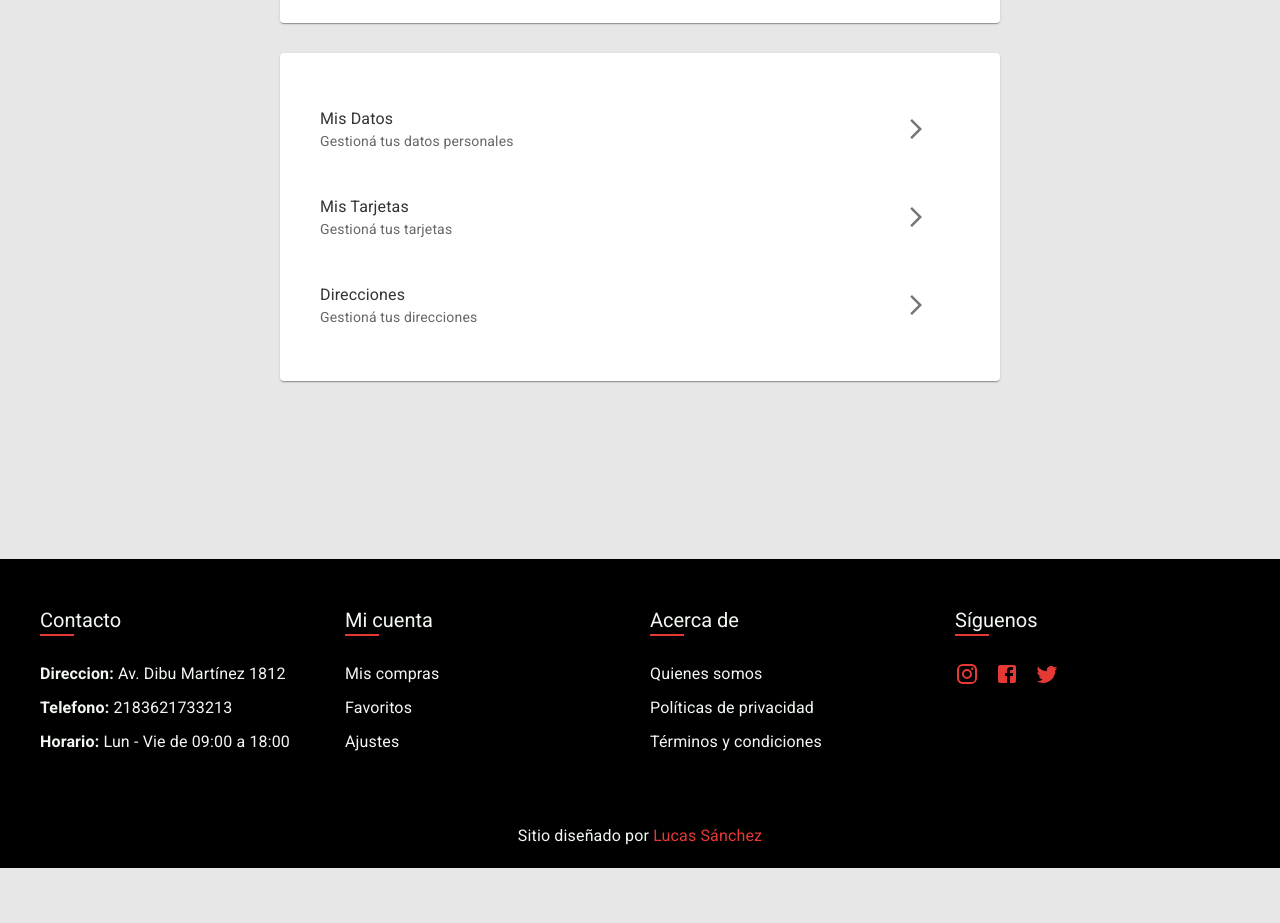
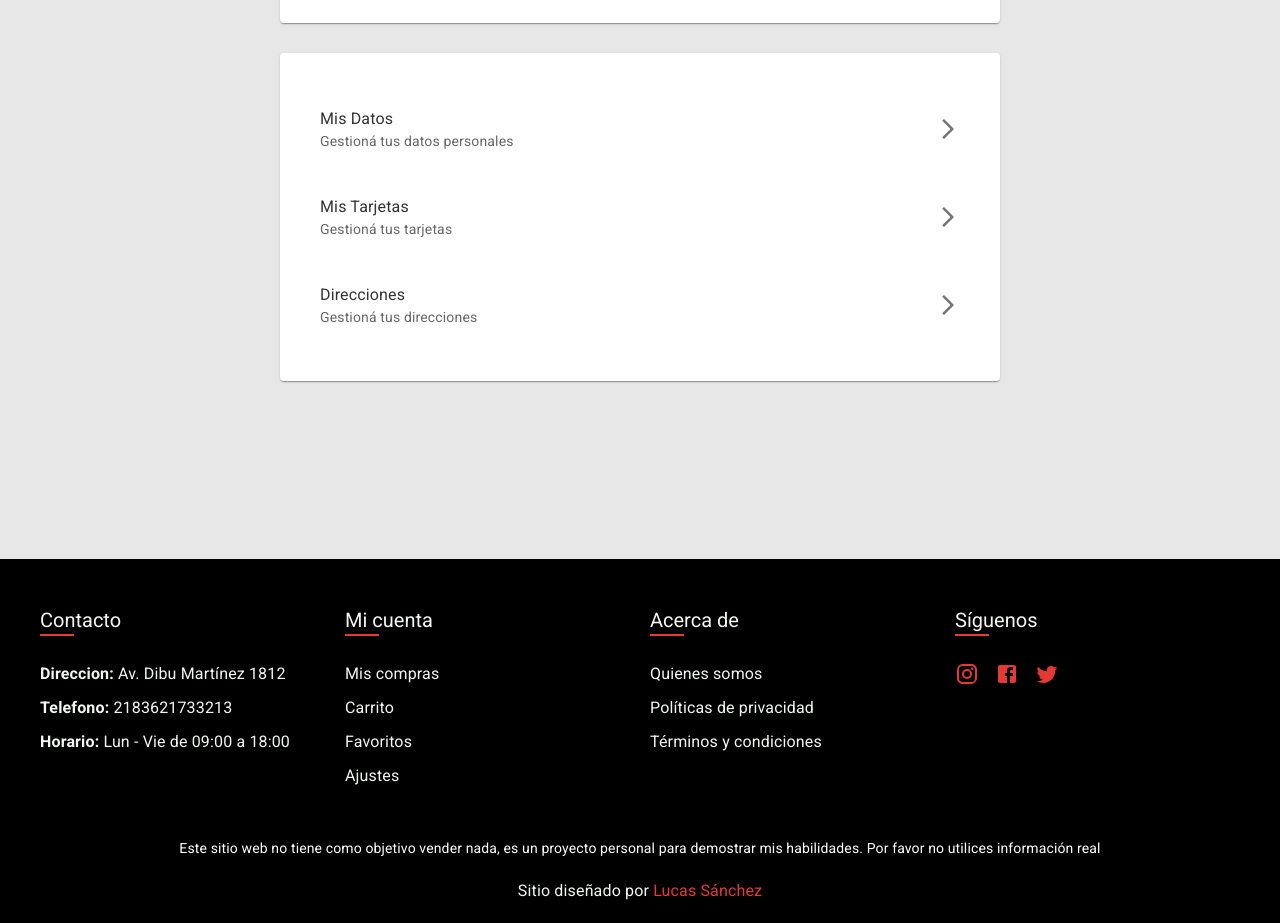
Before and after one commit to lucas-s4nchez/ecommerce-react-redux, a React (Vite) app: page /account in a window 1280 px wide. Shown: the part 206-1129 px from the top of the page. Before the commit the page ends 1074 px from the top, so only its background shows below. Built offline with nearby package versions, Linux system fonts and the light colour scheme; no server answers; the database is empty; sample sign-in values are in the browser's storage.

Commit message:
style: :lipstick: arreglando estilos de varias cosas
arreglando estilos de varias cosas

```diff
--- a/src/components/footer/Footer.jsx
+++ b/src/components/footer/Footer.jsx
@@ -50,13 +50,19 @@ export const Footer = () => {
             </FooterItemTitleStyled>
             {isAuthenticated ? (
               <>
-                {" "}
                 <Link
                   sx={{ textDecoration: "none", color: "white.cream" }}
                   component={RouterLink}
                   to="/purchases"
                 >
                   Mis compras
+                </Link>
+                <Link
+                  sx={{ textDecoration: "none", color: "white.cream" }}
+                  component={RouterLink}
+                  to="/cart"
+                >
+                  Carrito
                 </Link>
                 <Link
                   sx={{ textDecoration: "none", color: "white.cream" }}
@@ -117,7 +123,18 @@ export const Footer = () => {
             </Box>
           </FooterItemContainerStyled>
         </FooterContainerStyled>
-
+        <Typography
+          sx={{
+            color: "HighlightText",
+            margin: 0,
+            textAlign: "center",
+            fontSize: "14px",
+          }}
+        >
+          Este sitio web no tiene como objetivo vender nada, es un proyecto
+          personal para demostrar mis habilidades. Por favor no utilices
+          información real
+        </Typography>
         <FooterCopyrightStyled>
           Sitio diseñado por{" "}
           <Typography
--- a/src/components/navbar/Navbar.jsx
+++ b/src/components/navbar/Navbar.jsx
@@ -53,6 +53,7 @@ export const Navbar = () => {
                   size="large"
                   color="inherit"
                   aria-label="Buscar un producto"
+                  sx={{ padding: { xs: "5px", sm: "12px" } }}
                 >
                   <SearchIcon />
                 </IconButton>
@@ -63,6 +64,7 @@ export const Navbar = () => {
                   size="large"
                   aria-label="Ir al carrito"
                   color="inherit"
+                  sx={{ padding: { xs: "5px", sm: "12px" } }}
                 >
                   <Badge badgeContent={totalItemsInCart} color="error">
                     <ShoppingBagIcon />
@@ -72,8 +74,9 @@ export const Navbar = () => {
               <IconButton
                 size="large"
                 color="inherit"
-                aria-label="open drawer"
+                aria-label="Abrir Menú"
                 onClick={handleOpenMenu}
+                sx={{ padding: { xs: "5px", sm: "12px" } }}
               >
                 <MenuIcon />
               </IconButton>
--- a/src/pages/account/AccountPage.jsx
+++ b/src/pages/account/AccountPage.jsx
@@ -71,13 +71,13 @@ export const AccountPage = () => {
               to="/userInfo"
             >
               <ListItem sx={{ padding: 0 }}>
-                <ListItemButton sx={{ padding: 2 }}>
+                <ListItemButton sx={{ padding: { xs: 1, sm: 2 } }}>
                   <ListItemText
                     primary="Mis Datos"
                     secondary="Gestioná tus datos personales"
                     sx={{ color: "secondary.light" }}
                   />
-                  <ListItemIcon>
+                  <ListItemIcon sx={{ justifyContent: "end" }}>
                     <ArrowForwardIosIcon />
                   </ListItemIcon>
                 </ListItemButton>
@@ -89,13 +89,13 @@ export const AccountPage = () => {
               to="/cards"
             >
               <ListItem sx={{ padding: 0 }}>
-                <ListItemButton sx={{ padding: 2 }}>
+                <ListItemButton sx={{ padding: { xs: 1, sm: 2 } }}>
                   <ListItemText
                     primary="Mis Tarjetas"
                     secondary="Gestioná tus tarjetas"
                     sx={{ color: "secondary.light" }}
                   />
-                  <ListItemIcon>
+                  <ListItemIcon sx={{ justifyContent: "end" }}>
                     <ArrowForwardIosIcon />
                   </ListItemIcon>
                 </ListItemButton>
@@ -107,13 +107,13 @@ export const AccountPage = () => {
               to="/addresses"
             >
               <ListItem sx={{ padding: 0 }}>
-                <ListItemButton sx={{ padding: 2 }}>
+                <ListItemButton sx={{ padding: { xs: 1, sm: 2 } }}>
                   <ListItemText
                     primary="Direcciones"
                     secondary="Gestioná tus direcciones"
                     sx={{ color: "secondary.light" }}
                   />
-                  <ListItemIcon>
+                  <ListItemIcon sx={{ justifyContent: "end" }}>
                     <ArrowForwardIosIcon />
                   </ListItemIcon>
                 </ListItemButton>
--- a/src/pages/addresses/AddressesPage.jsx
+++ b/src/pages/addresses/AddressesPage.jsx
@@ -97,7 +97,7 @@ export const AddressesPage = () => {
             }}
           >
             {addresses.length < 1 ? (
-              <Alert severity="info">
+              <Alert severity="info" variant="filled">
                 No tienes ninguna dirección, agregá una
               </Alert>
             ) : (
--- a/src/pages/buying/SelectPaymentMethod.jsx
+++ b/src/pages/buying/SelectPaymentMethod.jsx
@@ -154,7 +154,7 @@ export const SelectPaymentMethod = () => {
           <Typography sx={{ marginBlock: 2 }}>Tarjetas</Typography>
           <Box sx={{ display: "flex", flexDirection: "column", gap: 1 }}>
             {cards.length < 1 ? (
-              <Alert severity="info">
+              <Alert severity="info" variant="filled">
                 No tienes ninguna tarjeta, agregá una
               </Alert>
             ) : (
--- a/src/pages/cards/CardsPage.jsx
+++ b/src/pages/cards/CardsPage.jsx
@@ -143,7 +143,7 @@ export const CardsPage = () => {
             }}
           >
             {cards.length < 1 ? (
-              <Alert severity="info">
+              <Alert severity="info" variant="filled">
                 No tienes ninguna tarjeta, agregá una
               </Alert>
             ) : (
--- a/src/pages/cart/CartPage.jsx
+++ b/src/pages/cart/CartPage.jsx
@@ -1,4 +1,4 @@
-import { Alert, Box, Button, Typography } from "@mui/material";
+import { Box, Button, Typography } from "@mui/material";
 import { useSelector } from "react-redux";
 import { useNavigate } from "react-router-dom";
 import { RouterBreadcrumbs } from "../../components/breadcrumbs/Breadcrumbs";
--- a/src/pages/home/HomePage.jsx
+++ b/src/pages/home/HomePage.jsx
@@ -71,7 +71,7 @@ export const HomePage = () => {
       </Box>
       <ShoppingInfoSection />
       <Box>
-        <Typography variant="h3" fontSize={30}>
+        <Typography variant="h3" sx={{ fontSize: { xs: 22, sm: 30 } }}>
           Aprevecha las increibles ofertas!
         </Typography>
         <HomeCardContainer redirectTo={"/offers"}>
@@ -82,7 +82,7 @@ export const HomePage = () => {
         </HomeCardContainer>
       </Box>
       <Box>
-        <Typography variant="h3" fontSize={30}>
+        <Typography variant="h3" sx={{ fontSize: { xs: 22, sm: 30 } }}>
           Los más Destacados
         </Typography>
         <HomeCardContainer redirectTo={"/featured"}>
--- a/src/pages/search/SearchPage.jsx
+++ b/src/pages/search/SearchPage.jsx
@@ -90,6 +90,16 @@ export const SearchPage = () => {
               Lo siento, no tenemos ninguna zapatilla que coincida con: {q}
             </Alert>
           )}
+          <Box
+            sx={{
+              display: "flex",
+              flexDirection: "row",
+              flexWrap: "wrap",
+              justifyContent: "center",
+              gap: "20px",
+              marginBlock: "30px",
+            }}
+          >
             {searchedProducts.map((product) => (
               <CardProduct
                 key={product.id}
@@ -99,6 +109,7 @@ export const SearchPage = () => {
             ))}
           </Box>
         </Box>
+      </Box>
     </>
   );
 };
--- a/src/pages/userinfo/UserInfoPage.jsx
+++ b/src/pages/userinfo/UserInfoPage.jsx
@@ -78,11 +78,11 @@ export const UserInfoPage = () => {
           }}
         >
           <List sx={{ width: "100%" }}>
-            <ListItem>
+            <ListItem sx={{ flexDirection: { xs: "column", sm: "row" } }}>
               <ListItemText
                 primary="E-mail"
                 secondary={email}
-                sx={{ color: "secondary.light" }}
+                sx={{ color: "secondary.light", alignSelf: "start" }}
               />
               <Button
                 endIcon={<EditIcon sx={{ fontSize: 20 }} />}
@@ -190,11 +190,11 @@ export const UserInfoPage = () => {
             </ListItem>
             <Divider />
 
-            <ListItem>
+            <ListItem sx={{ flexDirection: { xs: "column", sm: "row" } }}>
               <ListItemText
                 primary="Usuario"
                 secondary={displayName}
-                sx={{ color: "secondary.light" }}
+                sx={{ color: "secondary.light", alignSelf: "start" }}
               />
               <Button
                 endIcon={<EditIcon sx={{ fontSize: 20 }} />}
@@ -289,11 +289,11 @@ export const UserInfoPage = () => {
             </ListItem>
             <Divider />
 
-            <ListItem>
+            <ListItem sx={{ flexDirection: { xs: "column", sm: "row" } }}>
               <ListItemText
                 primary="Contraseña"
                 secondary="******"
-                sx={{ color: "secondary.light" }}
+                sx={{ color: "secondary.light", alignSelf: "start" }}
               />
               <Button
                 endIcon={<EditIcon sx={{ fontSize: 20 }} />}
```
Also changed, not shown: src/pages/buying/SelectAddress.jsx (+8 -66 lines). Lines whose indentation alone changed are shown as unchanged.
